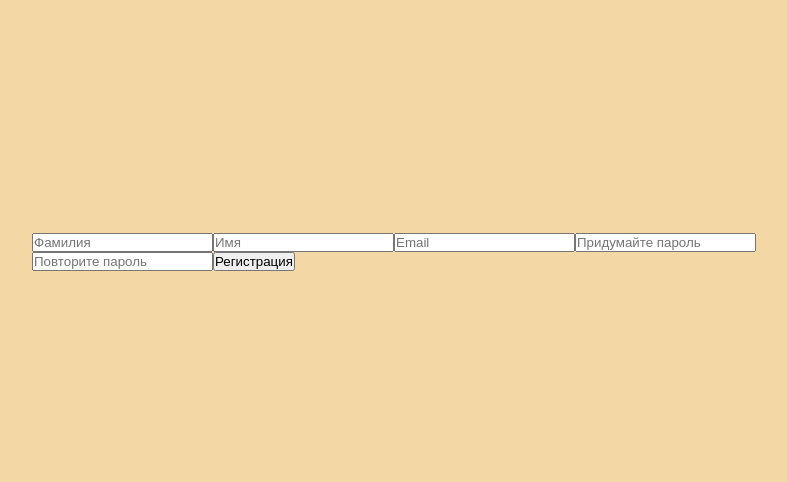
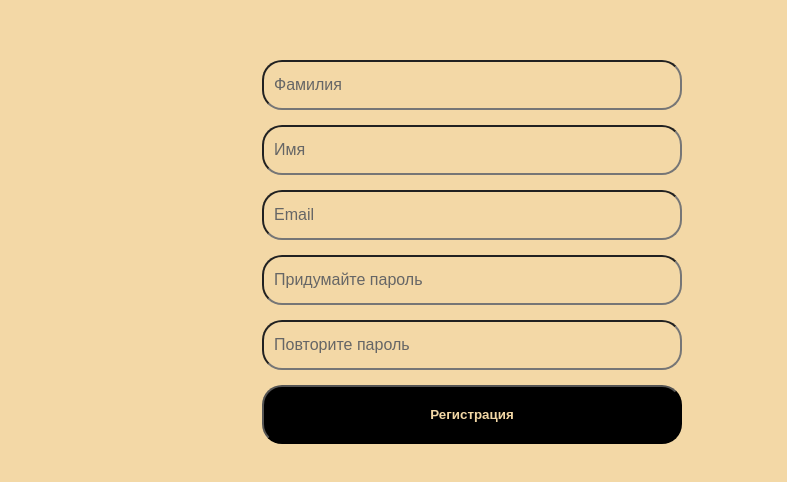
Before and after one commit to NikolasEagle/sallybook-web, a Next.js app: page /register in a window 1280 px wide. Shown: the part 148-630 px from the top of the page, without its empty margins (168-955 px from the left). Built offline with nearby package versions, Linux system fonts and the light colour scheme; no server answers.

Commit message:
Добавление стилей форме регистрации

```diff
--- a/src/components/FormRegister/FormRegister.module.scss
+++ b/src/components/FormRegister/FormRegister.module.scss
@@ -0,0 +1,53 @@
+.FormRegister {
+  display: flex;
+  flex-direction: column;
+  gap: 15px;
+  padding: 20px;
+  margin: 20px;
+  input {
+    position: relative;
+    height: 50px;
+    padding: 10px;
+    border-radius: 20px;
+    outline: none;
+    background-color: rgb(243, 216, 166);
+    font-size: 16px;
+    transition: 500ms;
+    &::placeholder {
+      color: #666666;
+    }
+    &:focus {
+      height: 70px;
+    }
+    @media (max-width: 575px) {
+      width: calc(100svw - 40px);
+    }
+
+    @media (min-width: 576px) and (max-width: 767px) {
+      width: 420px;
+    }
+
+    @media (min-width: 768px) and (max-width: 991px) {
+      width: 420px;
+    }
+
+    @media (min-width: 992px) and (max-width: 1999px) {
+      width: 420px;
+    }
+    @media (min-width: 2000px) {
+      width: 420px;
+    }
+  }
+  button {
+    cursor: pointer;
+    padding: 20px;
+    border-radius: 20px;
+    background: black;
+    color: rgb(243, 216, 166);
+    font-weight: bold;
+    transition: 500ms;
+    &:hover {
+      transform: scale(1.05);
+    }
+  }
+}
--- a/src/components/FormRegister/FormRegister.tsx
+++ b/src/components/FormRegister/FormRegister.tsx
@@ -1,9 +1,12 @@
 import Form from "next/form";
+
+import styles from "./FormRegister.module.scss";
 
 export default function FormRegister() {
   return (
     <Form
       action={`http://${process.env.NEXT_PUBLIC_HOST_SERVER_AUTH}:${process.env.NEXT_PUBLIC_PORT_SERVER_AUTH}/register`}
+      className={styles.FormRegister}
     >
       <input type="text" name="second_name" placeholder="Фамилия" />
       <input type="text" name="first_name" placeholder="Имя" />
```
